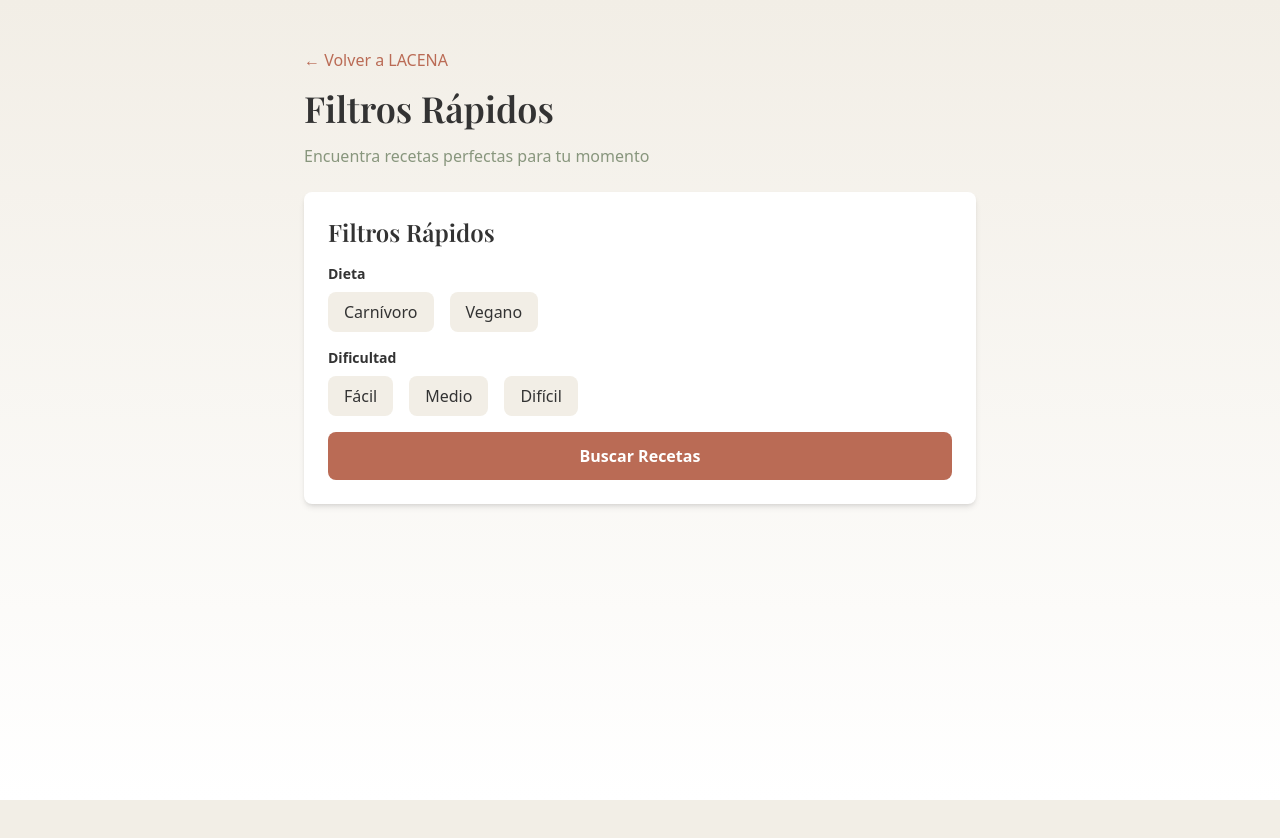
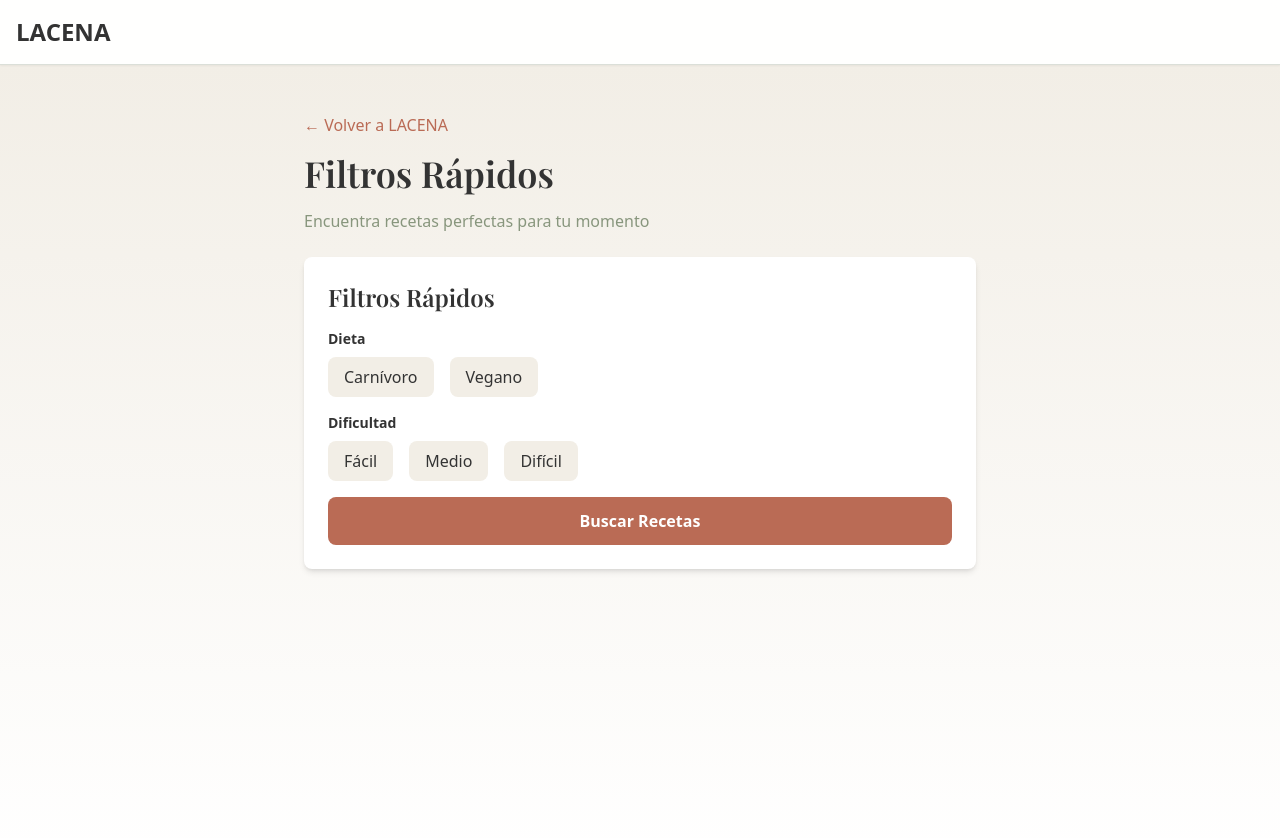
Before and after one commit to KPetasne/smart-pantry, a Next.js app: page /filters in a window 1280 px wide. Shown: the top 838 px of the page. Before the commit the page ends 800 px from the top, so only its background shows below. Built offline with nearby package versions, Linux system fonts and the light colour scheme.

Commit message:
agregar busqueda y navegacion

```diff
--- a/app/filters/page.tsx
+++ b/app/filters/page.tsx
@@ -1,15 +1,16 @@
 import QuickFilters from '@/components/QuickFilters';
-import Link from 'next/link';
+import Header from '@/components/Header';
+import SmartBackButton from '@/components/SmartBackButton';
 
 export default function FiltersPage() {
   return (
-    <main className="min-h-screen bg-gradient-to-b from-blancoCrema to-white">
-      <div className="container mx-auto px-4 py-8 md:py-12">
-        <div className="max-w-2xl mx-auto">
-          <div className="mb-6">
-            <Link href="/" className="text-terracota hover:text-terracota/90 mb-4 inline-block">
-              ← Volver a LACENA
-            </Link>
+    <>
+      <Header variant="standard" />
+      <main className="min-h-screen bg-gradient-to-b from-blancoCrema to-white">
+        <div className="container mx-auto px-4 py-8 md:py-12">
+          <div className="max-w-2xl mx-auto">
+            <div className="mb-6">
+              <SmartBackButton />
             <h1 className="text-3xl md:text-4xl font-bold text-carbon mb-4">
               Filtros Rápidos
             </h1>
@@ -22,5 +23,6 @@ export default function FiltersPage() {
         </div>
       </div>
     </main>
+    </>
   );
 }
--- a/app/layout.tsx
+++ b/app/layout.tsx
@@ -3,6 +3,7 @@ import { Playfair_Display } from "next/font/google";
 import "./globals.css";
 import { Analytics } from "@vercel/analytics/next";
 import { SpeedInsights } from "@vercel/speed-insights/next";
+import { Providers } from "./providers";
 
 const playfair = Playfair_Display({
   subsets: ["latin"],
@@ -32,7 +33,9 @@ export default function RootLayout({
         <meta charSet="utf-8" />
       </head>
       <body>
-        {children}
+        <Providers>
+          {children}
+        </Providers>
         <Analytics />
         <SpeedInsights />
       </body>
--- a/app/providers.tsx
+++ b/app/providers.tsx
@@ -1,7 +1,14 @@
 'use client';
 
 import { SessionProvider } from 'next-auth/react';
+import { NavigationProvider } from '@/contexts/NavigationContext';
 
 export function Providers({ children }: { children: React.ReactNode }) {
-  return <SessionProvider>{children}</SessionProvider>;
+  return (
+    <SessionProvider>
+      <NavigationProvider>
+        {children}
+      </NavigationProvider>
+    </SessionProvider>
+  );
 }
--- a/app/recipes/[id]/page.tsx
+++ b/app/recipes/[id]/page.tsx
@@ -1,6 +1,7 @@
 import { notFound } from 'next/navigation';
 import RecipeDetail from '@/components/RecipeDetail';
-import Link from 'next/link';
+import Header from '@/components/Header';
+import SmartBackButton from '@/components/SmartBackButton';
 import { query } from '@/lib/db';
 
 interface PageProps {
@@ -86,13 +87,14 @@ export default async function RecipePage({ params }: PageProps) {
   }
 
   return (
-    <main className="min-h-screen bg-gradient-to-b from-blancoCrema to-white">
-      <div className="container mx-auto px-4 py-8 md:py-12">
-        <Link href="/" className="text-terracota hover:text-terracota/90 mb-6 inline-block">
-          ← Volver a LACENA
-        </Link>
+    <>
+      <Header variant="standard" />
+      <main className="min-h-screen bg-gradient-to-b from-blancoCrema to-white">
+        <div className="container mx-auto px-4 py-8 md:py-12">
+          <SmartBackButton />
         <RecipeDetail recipe={recipe} />
       </div>
     </main>
+    </>
   );
 }
--- a/app/search/page.tsx
+++ b/app/search/page.tsx
@@ -3,7 +3,8 @@
 import { useState } from 'react';
 import IngredientSearch from '@/components/IngredientSearch';
 import RecipeResults from '@/components/RecipeResults';
-import Link from 'next/link';
+import Header from '@/components/Header';
+import SmartBackButton from '@/components/SmartBackButton';
 
 interface Recipe {
   id: number;
@@ -50,13 +51,13 @@ export default function SearchPage() {
   };
 
   return (
-    <main className="min-h-screen bg-gradient-to-b from-blancoCrema to-white">
-      <div className="container mx-auto px-4 py-8 md:py-12">
-        <div className="max-w-2xl mx-auto">
-          <div className="mb-6">
-            <Link href="/" className="text-terracota hover:text-terracota/90 mb-4 inline-block">
-              ← Volver a LACENA
-            </Link>
+    <>
+      <Header variant="standard" />
+      <main className="min-h-screen bg-gradient-to-b from-blancoCrema to-white">
+        <div className="container mx-auto px-4 py-8 md:py-12">
+          <div className="max-w-2xl mx-auto">
+            <div className="mb-6">
+              <SmartBackButton />
             <h1 className="text-3xl md:text-4xl font-bold text-carbon mb-4">
               Buscá en tu alacena
             </h1>
@@ -79,5 +80,6 @@ export default function SearchPage() {
         </div>
       </div>
     </main>
+    </>
   );
 }
--- a/components/Header.tsx
+++ b/components/Header.tsx
@@ -4,7 +4,11 @@ import { useState } from 'react';
 import Link from 'next/link';
 import { Bars3Icon, XMarkIcon } from '@heroicons/react/24/outline';
 
-export default function Header() {
+interface HeaderProps {
+  variant?: 'home' | 'standard';
+}
+
+export default function Header({ variant = 'home' }: HeaderProps) {
   const [isMenuOpen, setIsMenuOpen] = useState(false);
 
   const scrollToSection = (sectionId: string) => {
@@ -24,6 +28,8 @@ export default function Header() {
             LACENA
           </Link>
 
+          {variant === 'home' && (
+            <>
               {/* Desktop Menu */}
               <nav className="hidden md:flex items-center gap-6">
                 <button
@@ -58,10 +64,12 @@ export default function Header() {
                   <Bars3Icon className="w-6 h-6" />
                 )}
               </button>
+            </>
+          )}
         </div>
 
         {/* Mobile Menu */}
-        {isMenuOpen && (
+        {variant === 'home' && isMenuOpen && (
           <nav className="md:hidden py-4 border-t border-salvia/30">
             <div className="flex flex-col gap-3">
               <button
--- /dev/null
+++ b/components/SmartBackButton.tsx
@@ -0,0 +1,27 @@
+'use client';
+
+import { useRouter } from 'next/navigation';
+import { useNavigation } from '@/contexts/NavigationContext';
+
+export default function SmartBackButton() {
+  const router = useRouter();
+  const { popNavigation } = useNavigation();
+
+  const handleBack = () => {
+    const targetPath = popNavigation();
+    if (targetPath) {
+      router.push(targetPath);
+    } else {
+      router.push('/');
+    }
+  };
+
+  return (
+    <button
+      onClick={handleBack}
+      className="text-terracota hover:text-terracota/90 mb-4 inline-flex items-center transition-colors"
+    >
+      ← Volver a LACENA
+    </button>
+  );
+}
--- /dev/null
+++ b/contexts/NavigationContext.tsx
@@ -0,0 +1,93 @@
+'use client';
+
+import { createContext, useContext, useEffect, useState, ReactNode } from 'react';
+import { usePathname } from 'next/navigation';
+
+interface NavigationContextType {
+  navigationStack: string[];
+  popNavigation: () => string | null;
+}
+
+const NavigationContext = createContext<NavigationContextType>({
+  navigationStack: [],
+  popNavigation: () => null,
+});
+
+const VALID_PATHS = ['/', '/search', '/filters'];
+const STORAGE_KEY = 'navigationStack';
+
+export function NavigationProvider({ children }: { children: ReactNode }) {
+  const [navigationStack, setNavigationStack] = useState<string[]>([]);
+  const pathname = usePathname();
+
+  // Initialize from sessionStorage on mount
+  useEffect(() => {
+    if (typeof window !== 'undefined') {
+      const stored = sessionStorage.getItem(STORAGE_KEY);
+      if (stored) {
+        try {
+          const parsed = JSON.parse(stored);
+          if (Array.isArray(parsed)) {
+            setNavigationStack(parsed);
+          }
+        } catch (e) {
+          // Invalid JSON, ignore
+        }
+      }
+    }
+  }, []);
+
+  // Track navigation changes - add to stack when visiting valid paths
+  useEffect(() => {
+    if (VALID_PATHS.includes(pathname)) {
+      setNavigationStack((prev) => {
+        // Don't add if it's already the last item in stack
+        if (prev[prev.length - 1] === pathname) {
+          return prev;
+        }
+        const newStack = [...prev, pathname];
+        if (typeof window !== 'undefined') {
+          sessionStorage.setItem(STORAGE_KEY, JSON.stringify(newStack));
+        }
+        return newStack;
+      });
+    }
+  }, [pathname]);
+
+  // Pop from stack when navigating back
+  const popNavigation = (): string | null => {
+    let targetPath: string | null = null;
+
+    setNavigationStack((prev) => {
+      if (prev.length <= 1) {
+        // If only one or no items, go to home
+        targetPath = '/';
+        const newStack: string[] = [];
+        if (typeof window !== 'undefined') {
+          sessionStorage.setItem(STORAGE_KEY, JSON.stringify(newStack));
+        }
+        return newStack;
+      }
+
+      // Remove current page (last item) and previous page (second to last)
+      const newStack = prev.slice(0, -2);
+      // Get the page we should navigate to (what was before the previous page)
+      targetPath = newStack.length > 0 ? newStack[newStack.length - 1] : '/';
+
+      if (typeof window !== 'undefined') {
+        sessionStorage.setItem(STORAGE_KEY, JSON.stringify(newStack));
+      }
+      return newStack;
+    });
+
+    return targetPath;
+  };
+
+  return (
+    <NavigationContext.Provider value={{ navigationStack, popNavigation }}>
+      {children}
+    </NavigationContext.Provider>
+  );
+}
+
+export const useNavigation = () => useContext(NavigationContext);
```
Lines whose indentation alone changed are shown as unchanged.
